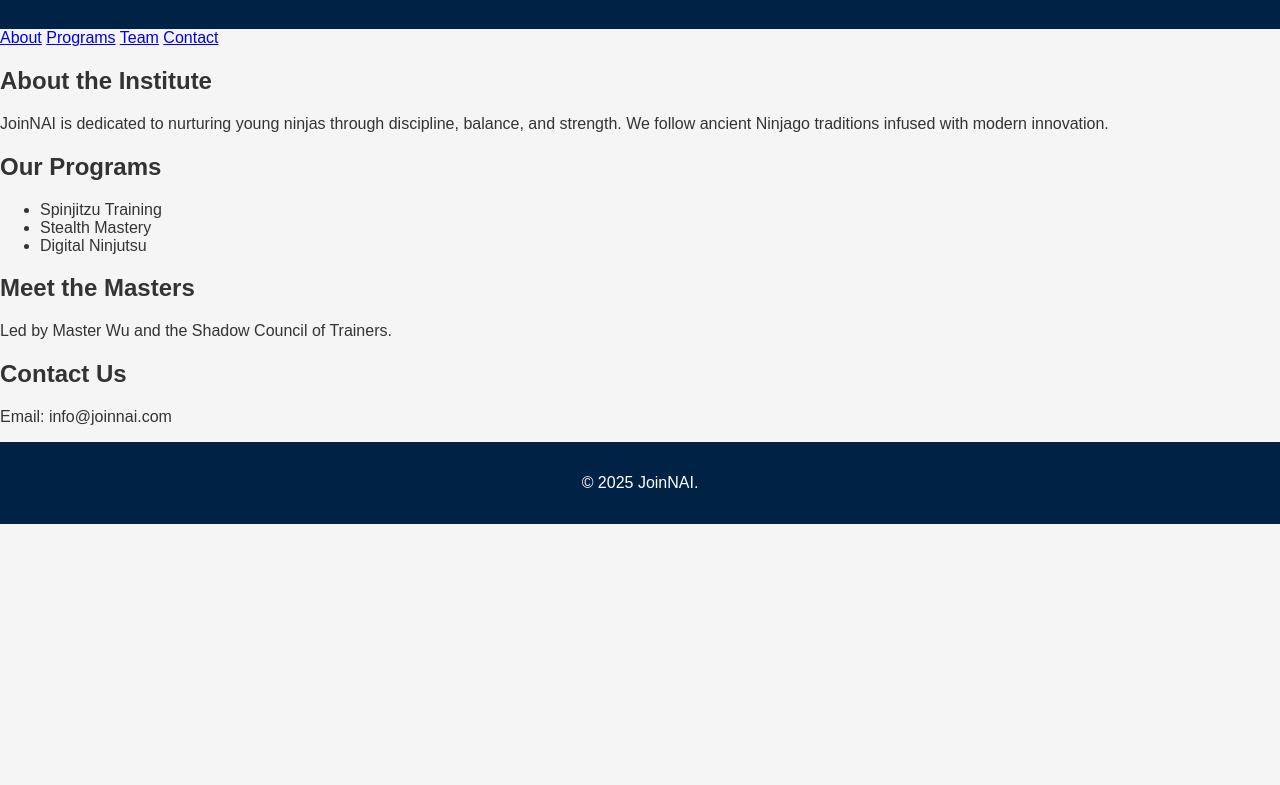
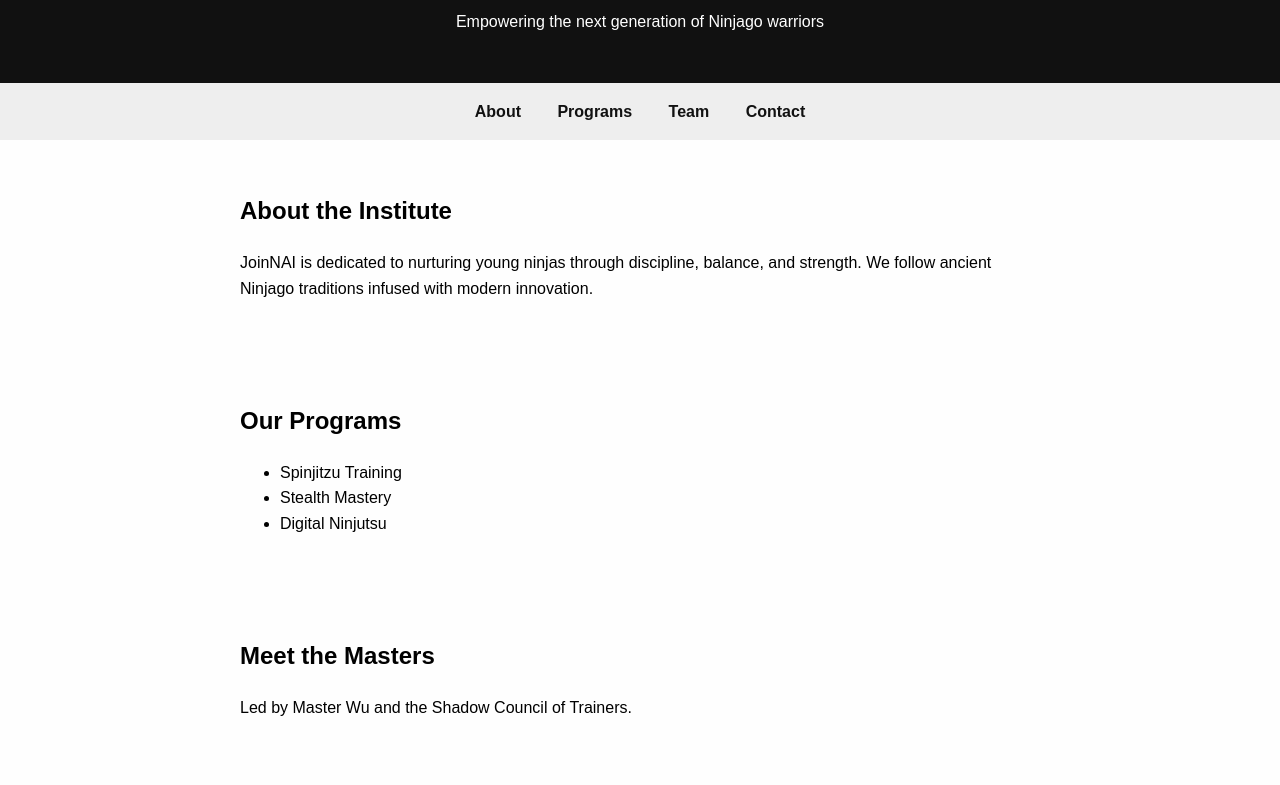
Before and after one commit to MurariAmbati/MurariAmbati.github.io, a plain HTML site: page index.html in a window 1280 px wide. Shown: the part 117-902 px from the top of the page. Before the commit the page ends 800 px from the top, so only its background shows below. Drawn offline with Linux system fonts and the light colour scheme.

Commit message:
Update style.css

```diff
--- a/style.css
+++ b/style.css
@@ -1,16 +1,40 @@
 body {
-  font-family: Arial, sans-serif;
-  margin: 0;
-  padding: 0;
-  background: #f5f5f5;
-  color: #333;
+    font-family: Arial, sans-serif;
+    margin: 0;
+    padding: 0;
+    line-height: 1.6;
+    background: #fefefe;
 }
-header, footer {
-  background: #002244;
-  color: white;
-  text-align: center;
-  padding: 1em;
+
+header {
+    background: #111;
+    color: white;
+    padding: 2em;
+    text-align: center;
 }
-main {
-  padding: 2em;
+
+nav {
+    background: #eee;
+    padding: 1em;
+    text-align: center;
 }
+
+nav a {
+    margin: 0 1em;
+    text-decoration: none;
+    color: #111;
+    font-weight: bold;
+}
+
+section {
+    padding: 2em;
+    max-width: 800px;
+    margin: auto;
+}
+
+footer {
+    text-align: center;
+    padding: 1em;
+    background: #222;
+    color: white;
+}
```
